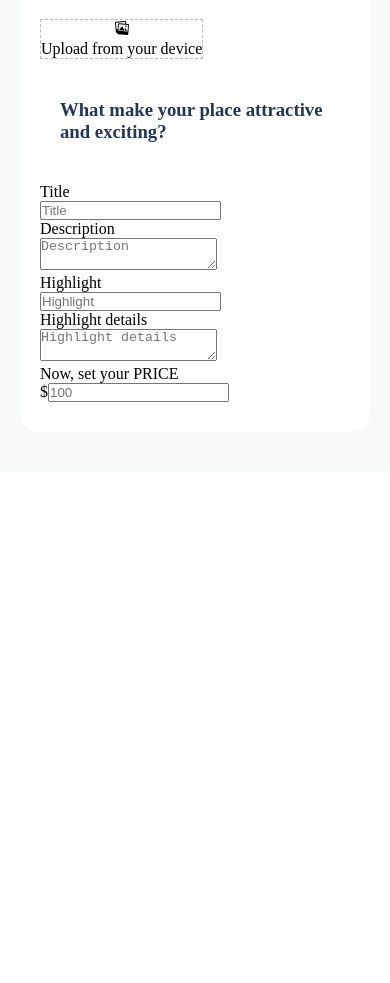
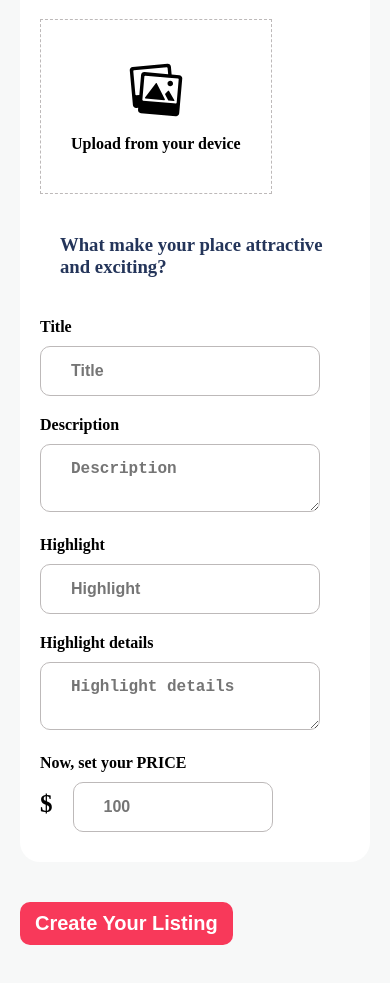
Before and after one commit to soumya-rayast/HomeRentalsApplication, a React (Create React App) app in the folder clients/: page /create-listing in a window 390 px wide. Shown: the part 6020-7003 px from the top of the page. Before the commit the page ends 6492 px from the top, so only its background shows below. Built offline with nearby package versions, Linux system fonts and the light colour scheme.

Commit message:
Styling create-listing

```diff
--- a/clients/src/Pages/CreateListing.jsx
+++ b/clients/src/Pages/CreateListing.jsx
@@ -2,16 +2,16 @@ import React, { useState } from 'react';
 import "../Styles/CreateListening.scss";
 import Navbar from "../components/Navbar";
 import { categories, types, facilities } from '../data';
-import { RemoveCircleOutline, AddCircleOutline, AspectRatioOutlined } from '@mui/icons-material';
+import { RemoveCircleOutline, AddCircleOutline } from '@mui/icons-material';
 import variables from "../Styles/variables.scss";
 import { DragDropContext, Draggable, Droppable } from "react-beautiful-dnd";
 import { IoIosImages } from "react-icons/io";
 import { BiTrash } from 'react-icons/bi';
 
 const CreateListing = () => {
-  const [category ,setCategory] = useState("");
-  const [type,setType] = useState("");
-  const [amenities,setAmenities] = useState([]);
+  const [category, setCategory] = useState("");
+  const [type, setType] = useState("");
+  const [amenities, setAmenities] = useState([]);
 
   // upload ,drag and drop ,remove photos
   const [photos, setPhotos] = useState([])
@@ -45,7 +45,7 @@ const CreateListing = () => {
             <h3>Which of these categories best describes your place</h3>
             <div className="category-list">
               {categories?.map((item, index) => (
-                <div className={`category ${category === item.label ? "selected" : " "}`} key={index} onClick={()=> setCategory(item.label)}>
+                <div className={`category ${category === item.label ? "selected" : " "}`} key={index} onClick={() => setCategory(item.label)}>
                   <div className="category_icon">{item.icon}</div>
                   <p>{item.label}</p>
                 </div>
@@ -166,14 +166,14 @@ const CreateListing = () => {
                     {photos.length < 1 && (
                       <>
                         <input type='file'
-                        style={{ display: "none" }}
+                          style={{ display: "none" }}
                           id='image'
                           accept='image/'
                           onChange={handleUploadPhotos}
                           multiple
                         />
                         <label htmlFor='image'
-                        className='alone'>
+                          className='alone'>
                           <div className="icon" >
                             <IoIosImages />
                           </div>
@@ -187,8 +187,8 @@ const CreateListing = () => {
                         {photos.map((photo, index) => {
                           return (
                             <Draggable key={index}
-                            draggableId={index.toString()}
-                             index={index}>
+                              draggableId={index.toString()}
+                              index={index}>
                               {(provided) => (
                                 <div className="photo"
                                   ref={provided.innerRef}
@@ -196,7 +196,7 @@ const CreateListing = () => {
                                   {...provided.dragHandleProps}>
                                   <img src={URL.createObjectURL(photo)} alt="place" />
                                   <button
-                                   type='button'
+                                    type='button'
                                     onClick={() => handleRemovePhoto(index)}>
                                     <BiTrash />
                                   </button>
@@ -234,12 +234,14 @@ const CreateListing = () => {
               <input type="text " placeholder='Highlight' name='highlight' required />
               <p>Highlight details</p>
               <textarea type="text " placeholder='Highlight details' name='highlightDESC' required />
-
               <p>Now, set your PRICE</p>
               <span>$</span>
               <input type="number" placeholder='100' name='price' className='price' required />
             </div>
           </div>
+          <button className='submit_btn' type='submit'>
+            Create Your Listing
+          </button>
         </form>
       </div>
     </div>
--- a/clients/src/Styles/CreateListening.css
+++ b/clients/src/Styles/CreateListening.css
@@ -258,4 +258,97 @@
   align-items: center;
   cursor: pointer;
   border: 1px dashed #bdb9b9;
+}
+.create-listing .create-listing2 .photos label .icon {
+  font-size: 60px;
+}
+.create-listing .create-listing2 .photos label p {
+  font-weight: 600;
+  text-align: center;
+}
+.create-listing .create-listing2 .photos .together {
+  width: 250px;
+  height: 150px;
+}
+.create-listing .create-listing2 .photos .alone {
+  padding: 40px 100px;
+}
+@media (max-width: 580px) {
+  .create-listing .create-listing2 .photos .alone {
+    padding: 40px 80px;
+  }
+}
+@media (max-width: 480px) {
+  .create-listing .create-listing2 .photos .alone {
+    padding: 40px 30px;
+  }
+}
+.create-listing .create-listing2 .title input {
+  border: 1px solid #bdb9b9;
+  padding: 15px 30px;
+  border-radius: 10px;
+  font-size: 16px;
+  font-weight: 600;
+  width: 100%;
+}
+.create-listing .create-listing2 .title input:focus {
+  outline: none;
+}
+.create-listing .create-listing2 .description p {
+  font-weight: 700;
+  margin: 20px 0 10px;
+}
+.create-listing .create-listing2 .description input,
+.create-listing .create-listing2 .description textarea {
+  border: 1px solid #bdb9b9;
+  padding: 15px 30px;
+  border-radius: 10px;
+  font-size: 16px;
+  font-weight: 600;
+  width: 600px;
+}
+@media (max-width: 820px) {
+  .create-listing .create-listing2 .description input,
+  .create-listing .create-listing2 .description textarea {
+    width: 450px;
+  }
+}
+@media (max-width: 720px) {
+  .create-listing .create-listing2 .description input,
+  .create-listing .create-listing2 .description textarea {
+    width: 350px;
+  }
+}
+@media (max-width: 480px) {
+  .create-listing .create-listing2 .description input,
+  .create-listing .create-listing2 .description textarea {
+    width: 280px;
+  }
+}
+.create-listing .create-listing2 .description input:focus,
+.create-listing .create-listing2 .description textarea:focus {
+  outline: none;
+}
+.create-listing .create-listing2 .description span {
+  font-size: 25px;
+  font-weight: 700;
+  margin-right: 20px;
+}
+.create-listing .create-listing2 .description .price {
+  width: 200px;
+}
+.create-listing .submit_btn {
+  margin-top: 40px;
+  padding: 10px 15px;
+  background-color: #F8395A;
+  border: none;
+  font-size: 20px;
+  font-weight: 600;
+  cursor: pointer;
+  transition: 0.3s ease;
+  color: white;
+  border-radius: 10px;
+}
+.create-listing .submit_btn:hover {
+  box-shadow: 0 0 10px 3px rgb(117, 117, 117);
 }/*# sourceMappingURL=CreateListening.css.map */
--- a/clients/src/Styles/CreateListening.scss
+++ b/clients/src/Styles/CreateListening.scss
@@ -190,31 +190,35 @@
         }
     }
 
-    .create-listing2{
+    .create-listing2 {
         background-color: white;
         padding: 30px 40px;
         border-radius: 20px;
         margin-top: 40px;
 
-        @include sm{
+        @include sm {
             padding: 30px 20px;
         }
-        h2{
+
+        h2 {
             color: $pinkred;
         }
-        hr{
+
+        hr {
             margin: 15px 20px;
         }
-        h3{
+
+        h3 {
             margin: 40px 20px;
             color: $blue;
         }
-        .amenities{
+
+        .amenities {
             display: flex;
             flex-wrap: wrap;
             gap: 20px;
 
-            .facility{
+            .facility {
                 display: flex;
                 flex-direction: column;
                 justify-content: center;
@@ -226,63 +230,160 @@
                 cursor: pointer;
                 transition: 0.2s ease;
 
-                &_icon{
+                &_icon {
                     font-size: 30px;
                 }
-                p{
+
+                p {
                     font-weight: 600;
                 }
-                &:hover{
+
+                &:hover {
                     border: 2px solid $pinkred;
                     background-color: $lightgrey;
                 }
             }
-            .selected{
-                border:  2px solid $pinkred;
+
+            .selected {
+                border: 2px solid $pinkred;
                 background-color: $lightgrey;
             }
         }
 
-        .photos{
+        .photos {
             display: flex;
             flex-wrap: wrap;
             gap: 15px;
 
-            .photo{
+            .photo {
                 position: relative;
                 width: 250px;
                 height: 150px;
                 cursor: move;
 
-                img{
+                img {
                     width: 100%;
                     height: 100%;
                 }
-                button{
+
+                button {
                     position: absolute;
                     right: 0;
                     top: 0;
                     padding: 3px;
                     border: none;
-                    background-color: rgba(255,255,255,0.8);
+                    background-color: rgba(255, 255, 255, 0.8);
                     font-size: 20px;
                     cursor: pointer;
 
-                    &:hover{
+                    &:hover {
                         color: $pinkred;
                     }
                 }
             }
-            label{
+
+            label {
                 display: flex;
                 flex-direction: column;
                 justify-content: center;
                 align-items: center;
                 cursor: pointer;
                 border: 1px dashed $grey ;
+
+                .icon {
+                    font-size: 60px;
+                }
+
+                p {
+                    font-weight: 600;
+                    text-align: center;
+                }
+            }
+
+            .together {
+                width: 250px;
+                height: 150px;
+            }
+
+            .alone {
+                padding: 40px 100px;
+
+                @include mm {
+                    padding: 40px 80px;
+                }
+
+                @include sm {
+                    padding: 40px 30px;
+                }
+            }
+        }
+
+        .title {
+            input {
+                border: 1px solid $grey;
+                padding: 15px 30px;
+                border-radius: 10px;
+                font-size: 16px;
+                font-weight: 600;
+                width: 100%;
+
+                &:focus {
+                    outline: none;
+                }
+            }
+        }
+
+        .description {
+            p {
+                font-weight: 700;
+                margin: 20px 0 10px;
+            }
+
+            input,
+            textarea {
+                border: 1px solid $grey;
+                padding: 15px 30px;
+                border-radius: 10px;
+                font-size: 16px;
+                font-weight: 600;
+                width: 600px;
+
+                @include ml {
+                    width: 450px;
+                }
+
+                @include md {
+                    width: 350px;
+                }
+
+                @include sm {
+                    width: 280px;
+                }
+
+                &:focus {
+                    outline: none;
+                }
+            }
+
+            span {
+                font-size: 25px;
+                font-weight: 700;
+                margin-right: 20px;
+            }
+
+            .price {
+                width: 200px;
             }
         }
     }
+
+    .submit_btn {
+        margin-top: 40px;
+
+        @include buttonStyle;
+
+        &:hover {
+            box-shadow: 0 0 10px 3px rgb(117, 117, 117);
+        }
+    }
 }
-
-// 2:48:02
```
Also changed, not shown: 1 other file (tests, documents, lock files or other folders).
